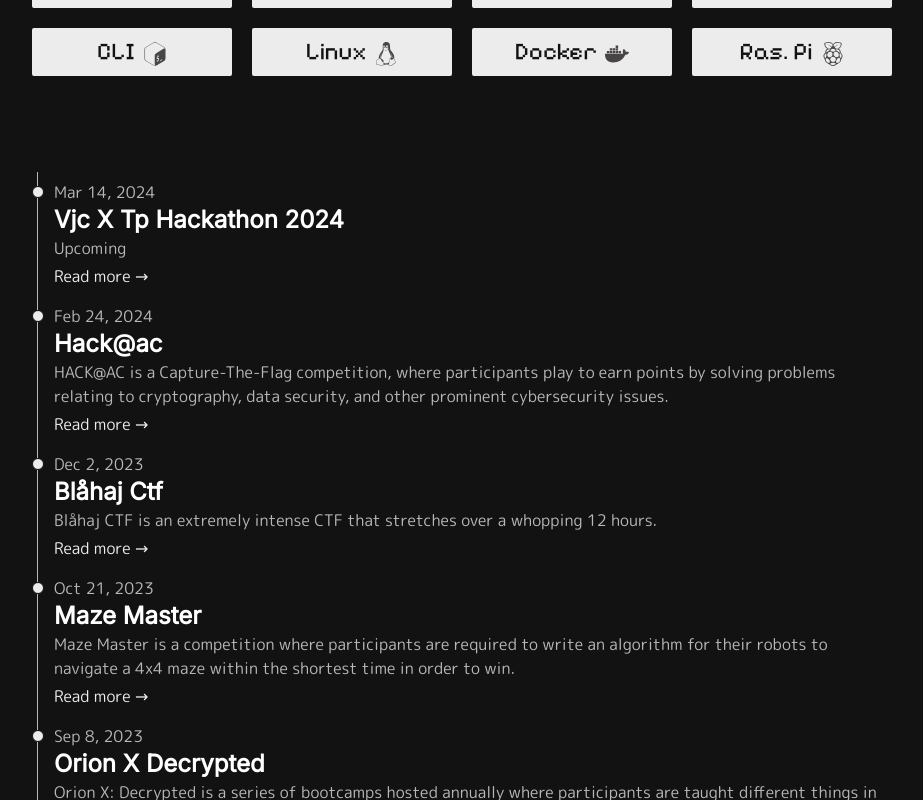
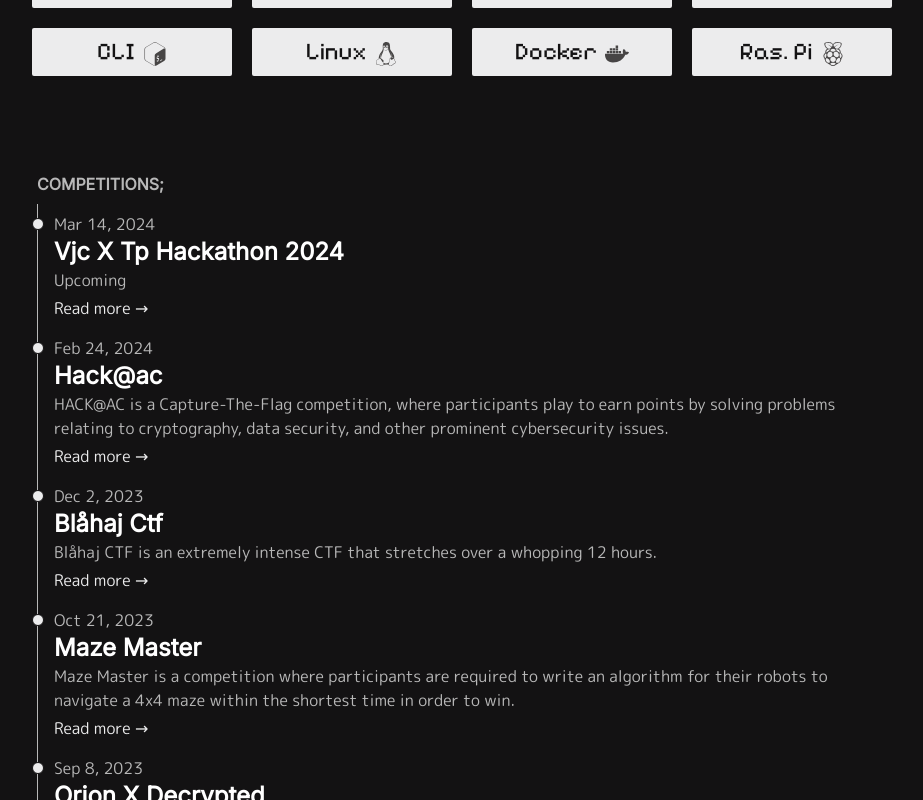
Before and after one commit to caffeinated01/portfolio, a React (Vite) app: page / in a window 1280 px wide. Shown: the part 2160-2960 px from the top of the page, without its empty margins (178-1101 px from the left). Built offline with nearby package versions, Linux system fonts and the light colour scheme.

Commit message:
add padding

```diff
--- a/src/views/Competitions.jsx
+++ b/src/views/Competitions.jsx
@@ -57,7 +57,11 @@
 
   return (
     <>
-      <div className=" py-12 flex flex-col gap-5 justify-center items-center min-h-[90vh]">
+      <div className="px-5 py-12 flex flex-col gap-5 justify-center items-center min-h-[90vh]">
+        <div className="flex flex-col gap-2 justify-start items-start">
+          <span className="font-inter text-base dark:text-secondary-dark text-secondary-light font-bold">
+            COMPETITIONS;
+          </span>
           <ol className="relative border-s border-secondary-light dark:border-secondary-dark max-w-[850px]">
             {competitions.map((comp, idx) => (
               <li key={idx} className="py-2 ms-4">
@@ -94,6 +98,7 @@
             ))}
           </ol>
         </div>
+      </div>
     </>
   );
 }
```
Lines whose indentation alone changed are shown as unchanged.
